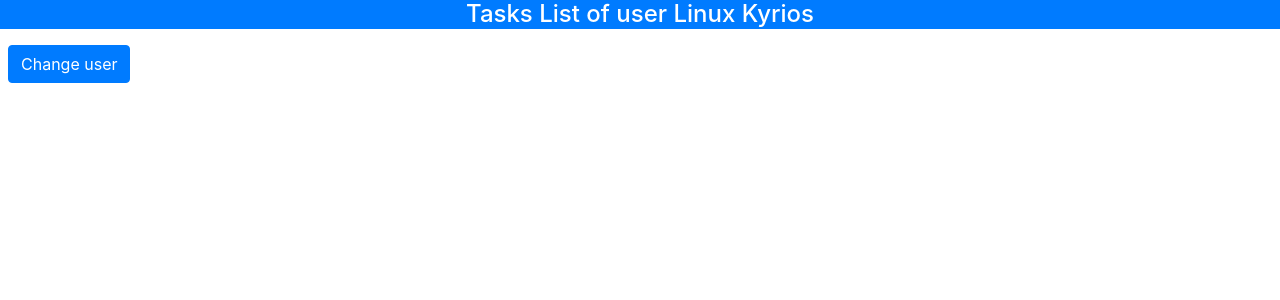
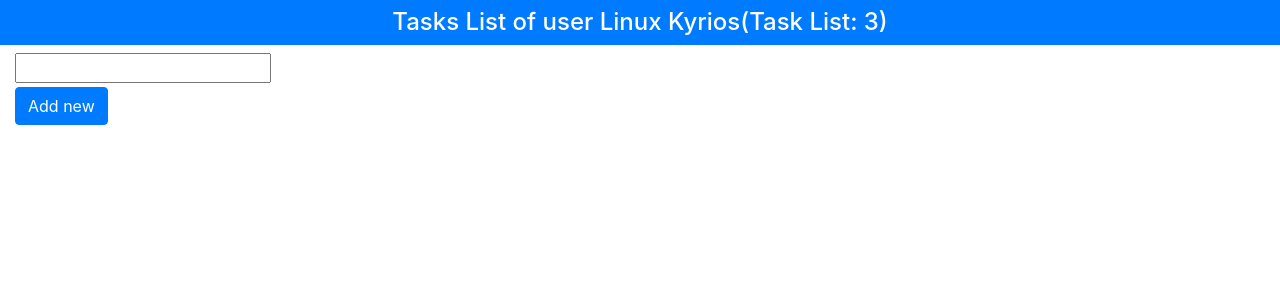
Before and after one commit to LinuxKyrios/tasks, a React (Create React App) app: page / in a window 1280 px wide. Shown: the top 300 px of the page. Built offline with nearby package versions, Linux system fonts and the light colour scheme.

Commit message:
Created new methods for adding new tasks to task array, and created starting content od task array

```diff
--- a/src/App.js
+++ b/src/App.js
@@ -7,26 +7,49 @@ export default class App extends Component {
     constructor(props) {
         super(props);
         this.state = {
-            userName: "Linux Kyrios"
+            userName: "Linux Kyrios",
+            todoStuff: [{action: "Check out the arrival of Macs with the new M2 processors", done: false},
+                        {action: "Start looking for a new car", done: false},
+                        {action: "Buy the biggest delicous Buenos Nachos Pizza", done: true},
+                        {action: "Remove ex number from my telephone", done: false}],
+            newItemText: ""
         }
     }
 
-    //For dynamically change data of current user
-    changeStateData = () => {
-        this.setState({
-            userName: this.state.userName === "Linux Kyrios" ? "Linux Atrocius" : "Linux Kyrios"
-        })
+    //Method for update new text value
+    updateNewTextvalue = (event) => {
+        this.setState({ newItemText: event.target.value });
     }
 
-    //Render function returns upper tab with title and button to change user
+    //Method for creating new to do task and add it to array
+    createNewTodo = () => {
+        if (!this.state.todoStuff
+            .find(item => item.action === this.state.newItemText)) {
+                this.setState({
+                todoStuff: [...this.state.todoStuff,
+                    { action: this.state.newItemText, done: false}],
+                newItemText: ""
+            });
+        }
+    }
+
+    //Render function returns upper tab with title and button to add new task
     render = () =>
             <div>
-                <h4 className="bg-primary text-white text-center p2">
+                <h4 className="bg-primary text-white text-center p-2">
                     Tasks List of user { this.state.userName }
+                    (Task List: {this.state.todoStuff.filter(t => !t.done).length})
                 </h4>
-                <button className="btn btn-primary m-2"
-                        onClick={this.changeStateData}>
-                    Change user
-                </button>
+                <div className="container-fluid">
+                    <div className="my-1">
+                        <input classname="form-control"
+                            value={this.state.newItemText}
+                            onChange={this.updateNewTextValue} />
+                            <p>
+                                <button className="btn btn-primary mt-1"
+                                onClick={this.createNewTodo}>Add new</button>
+                            </p>
+                    </div>
+                </div>
             </div>
     };
```
